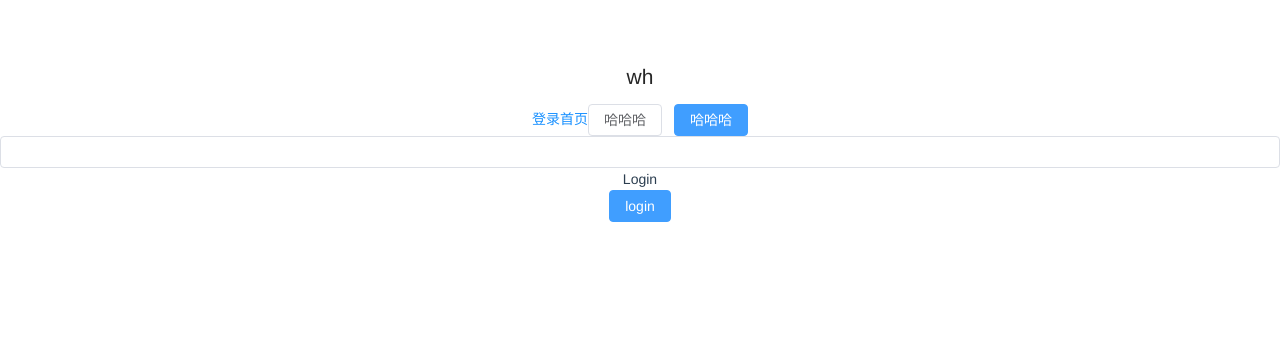
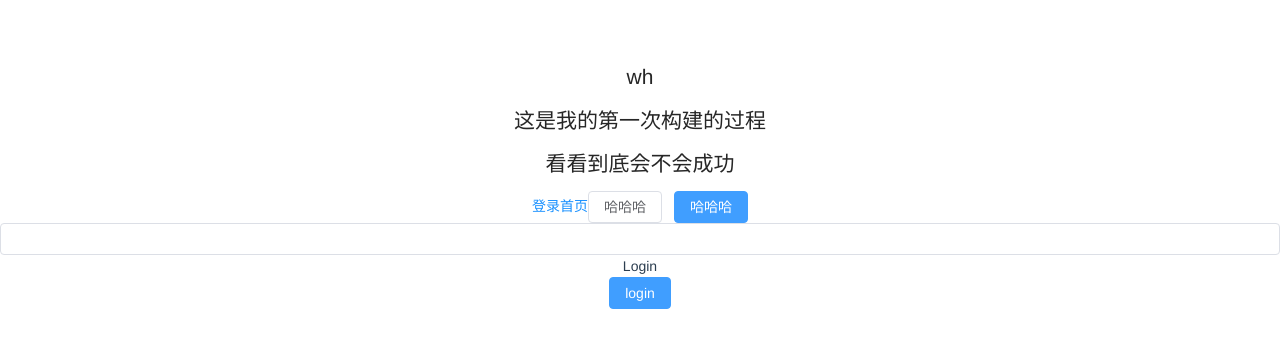
Before and after one commit to whwh1233/VUE3-TS-CMS, a Vue app: page /#/login in a window 1280 px wide. Shown: the top 348 px of the page. Built offline with nearby package versions, Linux system fonts and the light colour scheme; no server answers.

Commit message:
test jenkins

```diff
--- a/src/App.vue
+++ b/src/App.vue
@@ -1,5 +1,7 @@
 <template>
   <h2>{{ $store.state.name }}</h2>
+  <h2>这是我的第一次构建的过程</h2>
+  <h2>看看到底会不会成功</h2>
   <router-link to="./login">登录</router-link>
   <router-link to="./main">首页</router-link>
   <el-button>哈哈哈</el-button>
```
Also changed, not shown: 2 other files (tests, documents, lock files or other folders).
